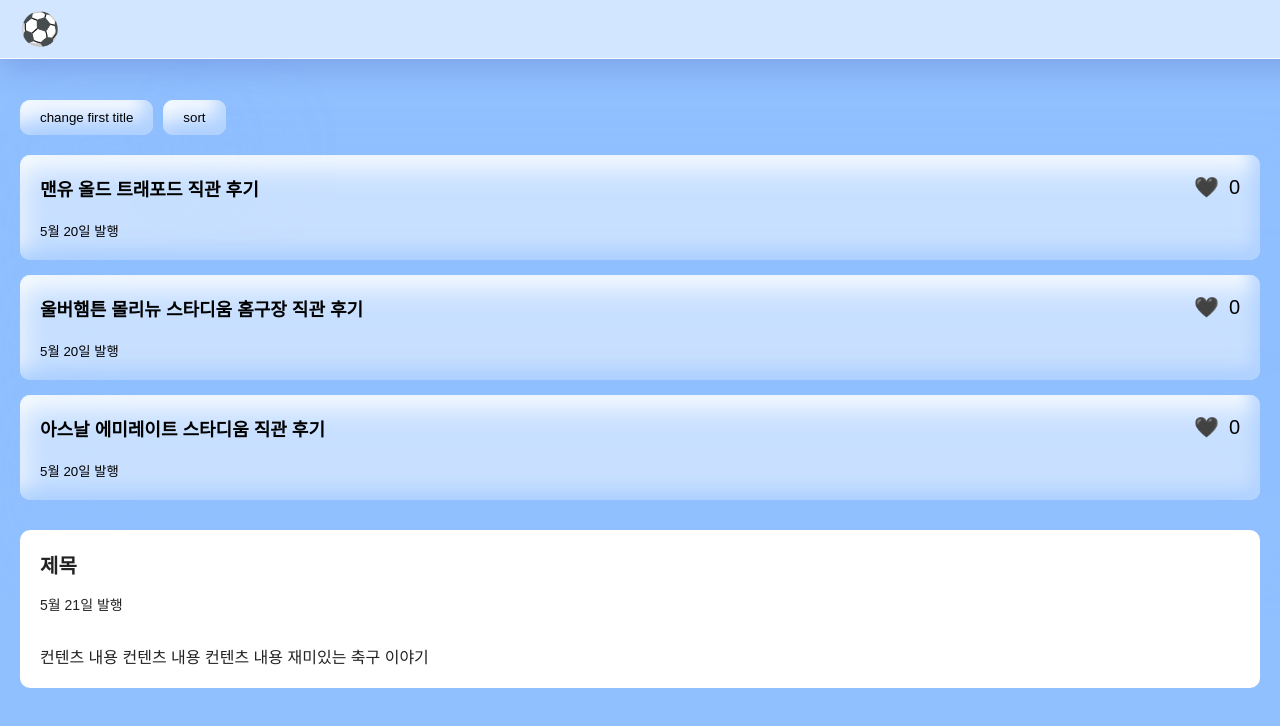
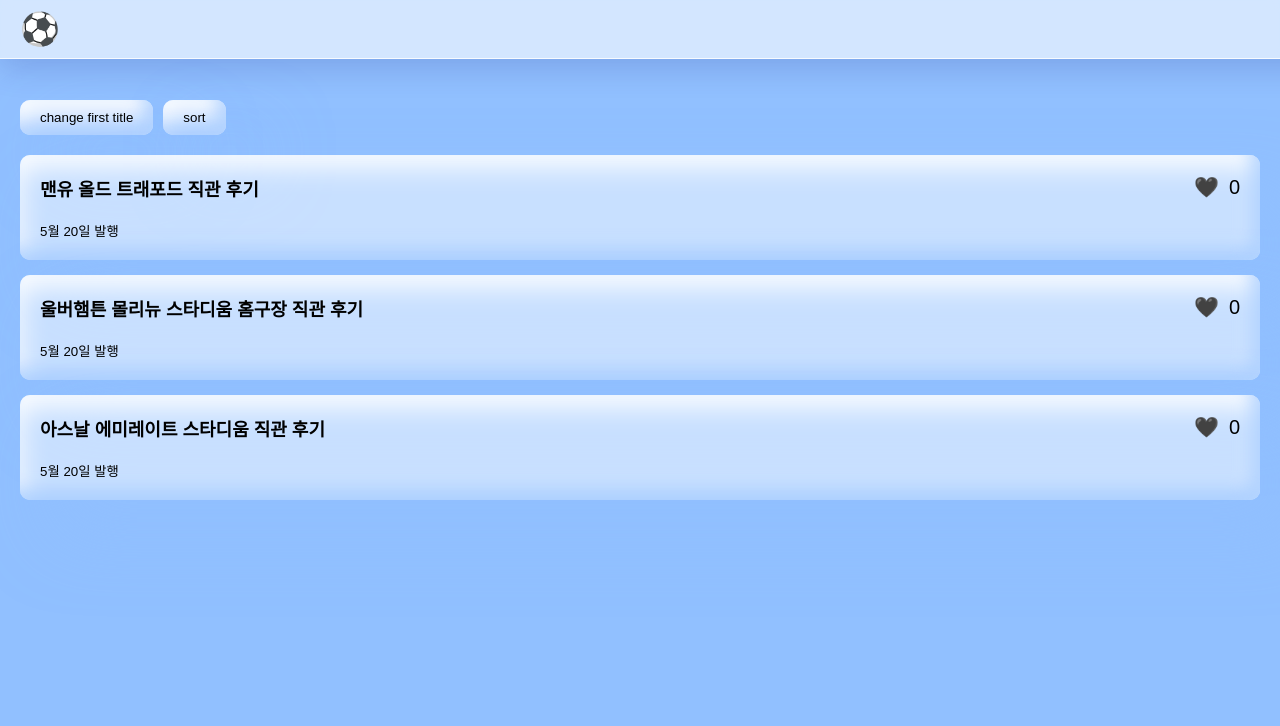
Before and after one commit to oilpaintingKV/study-react, a React (Create React App) app in the folder react-blog/: page / in a window 1280 px wide. Shown: the top 726 px of the page. Built offline with nearby package versions, Linux system fonts and the light colour scheme.

Commit message:
feat: step6 - react ui

```diff
--- a/react-blog/src/App.css
+++ b/react-blog/src/App.css
@@ -132,7 +132,7 @@
 /* blog > blog area */
 .blog_area {
   margin-top: 100px;
-  padding: 0 20px;
+  padding: 0 20px 100px;
 }
 
 /* blog area > btn box */
--- a/react-blog/src/App.js
+++ b/react-blog/src/App.js
@@ -8,6 +8,7 @@
     '아스날 에미레이트 스타디움 직관 후기',
   ]);
   let [like, setLike] = useState(0);
+  let [modal, setModal] = useState(false);
 
   function titleHandler() {
     let copy = [...blogTitle];
@@ -23,6 +24,10 @@
     let copy = [...blogTitle];
     copy = copy.sort();
     setBlogTitle(copy);
+  }
+
+  function toggleModalHandler() {
+    setModal(!modal);
   }
 
   return (
@@ -42,7 +47,11 @@
         </div>
         <ul className='blog_list'>
           <li className='blog_item'>
-            <button type='button' className='btn_blog'>
+            <button
+              type='button'
+              className='btn_blog'
+              onClick={toggleModalHandler}
+            >
               <h2 className='title'>{blogTitle[0]}</h2>
               <span className='date'>5월 20일 발행</span>
             </button>
@@ -73,7 +82,7 @@
           </li>
         </ul>
 
-        <Modal></Modal>
+        {modal == true ? <Modal /> : null}
       </div>
     </div>
   );
```
